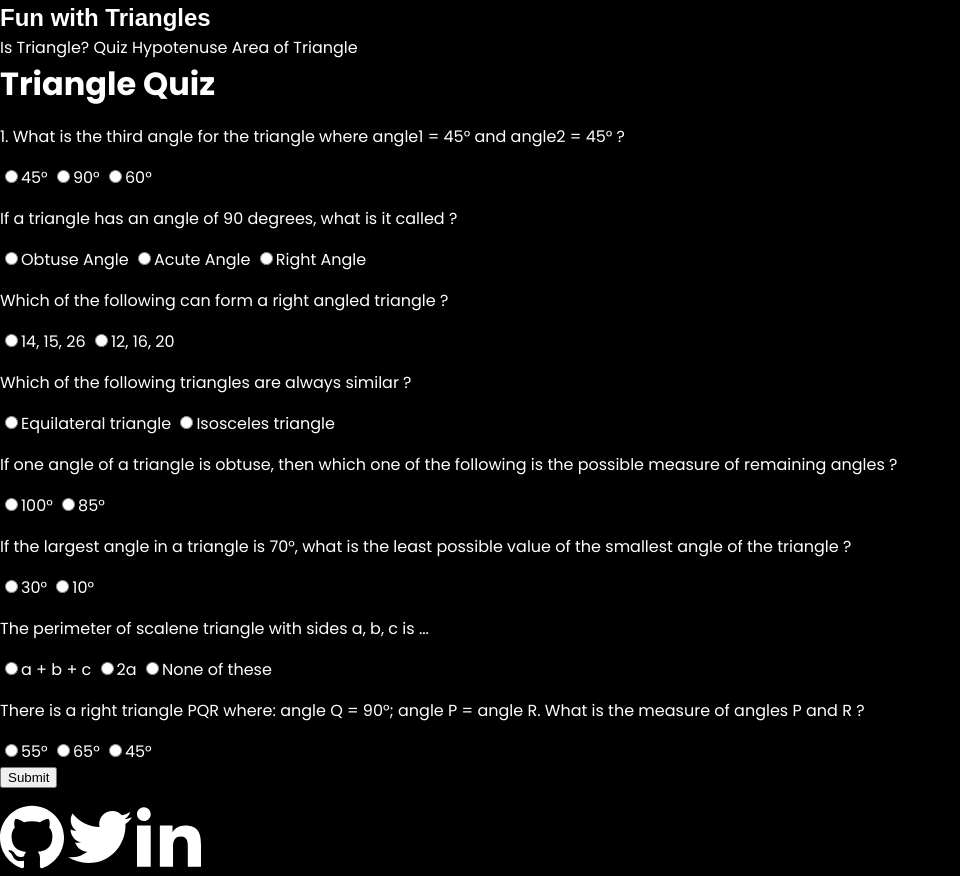
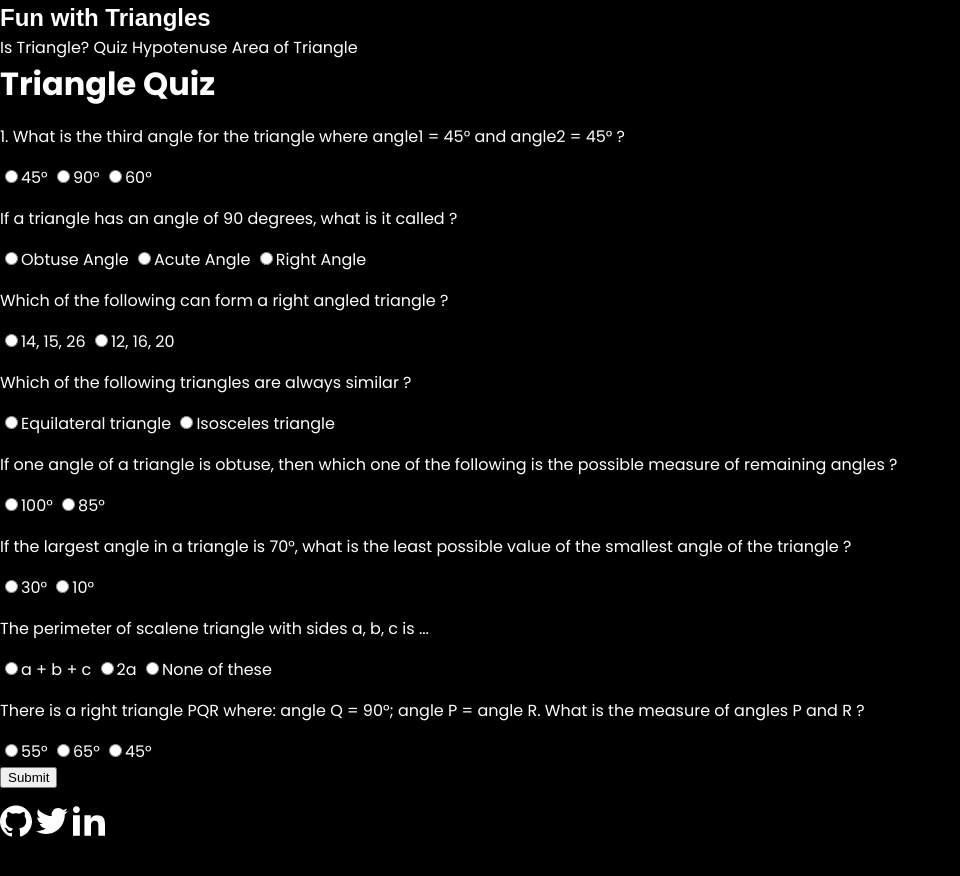
Before and after one commit to abhishekY495/fun-with-triangles, a plain HTML site: page pages/quiz/quiz.html in a window 1280 px wide. Shown: the whole page, without its empty margins (0-960 px from the left). After the commit the page ends 844 px from the top, so only its background shows below. Drawn offline with Linux system fonts and the light colour scheme; a web font is replaced by a local one.

Commit message:
minor change

```diff
--- a/style.css
+++ b/style.css
@@ -27,3 +27,7 @@ a {
 .nav-heading {
     font-family: 'Megrim', sans-serif;
 }
+
+.social-icons {
+    width: 2rem;
+}
```
